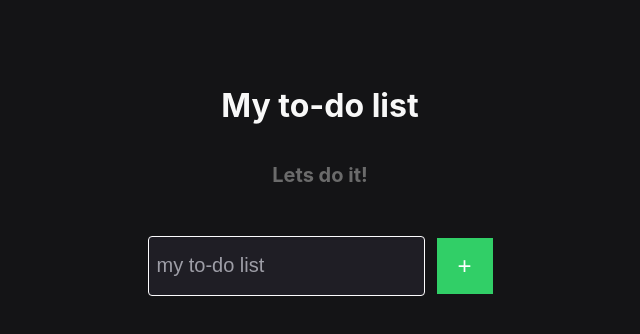
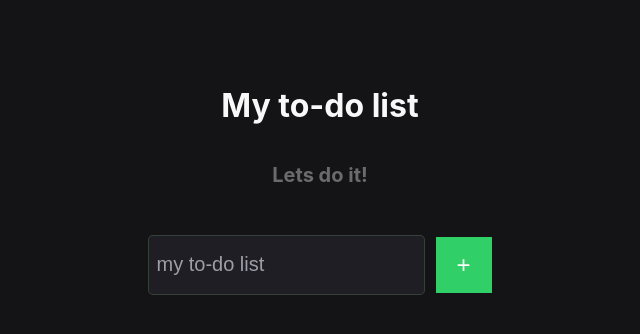
Before and after one commit to gabrieldasneves/PokeHunter-FrontEndTraining, a React (Create React App) app: page / in a window 1280 px wide. Shown: the top 334 px of the page, without its empty margins (320-960 px from the left). Built offline with nearby package versions, Linux system fonts and the light colour scheme.

Commit message:
input placeholder

```diff
--- a/src/screens/Home/styles.css
+++ b/src/screens/Home/styles.css
@@ -2,10 +2,8 @@
   display: flex;
   flex-direction: column;
   align-items: center;
-
   padding: 68px 24px 24px 24px;
   background-color: #141416;
-
   height: 100vh;
 }
 
@@ -47,7 +45,8 @@ input {
   border-style: inherit;
   max-width: 100%;
   padding-left: 8px;
-  border: 1px solid #fdfcfe;
+
+  box-shadow: 0 0 0 1px #344239;
 }
 input::placeholder {
   color: #9e9ea7;
@@ -81,3 +80,9 @@ button:hover {
   justify-content: center;
   align-items: center;
 }
+
+.container .todoListsContainer ul li {
+  display: flex;
+  justify-content: center;
+  align-items: center;
+}
```
